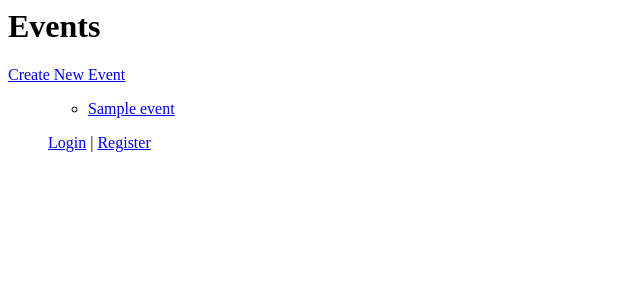
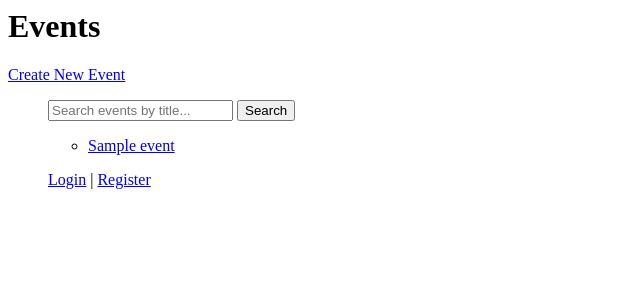
Before and after one commit to RainbowHawk1993/event-management-api, a Django app: page /events/ in a window 1280 px wide. Shown: the top 300 px of the page, without its empty margins (0-640 px from the left). Run offline with Django 4.2, Linux system fonts and the light colour scheme; tables that the repository leaves empty hold one stand-in row (values such as "Sample post").

Commit message:
Add search

```diff
--- a/events/templates/events/index.html
+++ b/events/templates/events/index.html
@@ -2,14 +2,19 @@
 <a href="{% url 'events:create' %}">Create New Event</a>
 <ul>
 
+<form method="get" action="{% url 'events:index' %}">
+    <input type="text" name="q" placeholder="Search events by title..." value="{{ request.GET.q }}">
+    <button type="submit">Search</button>
+</form>
+
 {% if events_list %}
     <ul>
     {% for event in events_list %}
-        <li><a href="{% url 'events:detail' event.id %}">{{ event.title }}</a></li>
+        <li><a href="{% url 'events:detail' event.pk %}">{{ event.title }}</a></li>
     {% endfor %}
     </ul>
 {% else %}
-    <p>No events are available.</p>
+    <p>No events found.</p>
 {% endif %}
 
 {% if user.is_authenticated %}
--- a/events/views.py
+++ b/events/views.py
@@ -1,4 +1,4 @@
-from django.db.models import F
+from django.db.models import F, Q
 from django.http import HttpResponseRedirect
 from django.contrib.auth.mixins import LoginRequiredMixin
 from django.contrib.auth.decorators import login_required
@@ -16,8 +16,11 @@ class IndexView(generic.ListView):
     context_object_name = "events_list"
 
     def get_queryset(self):
-        return Event.objects.order_by("-date")
-
+        query = self.request.GET.get('q')
+        if query:
+            return Event.objects.filter(title__icontains=query).order_by("-date")
+        else:
+            return Event.objects.order_by("-date")
 
 class DetailView(generic.DetailView):
     model = Event
```
Also changed, not shown: events/tests.py (+18 -0 lines), readme.md.
